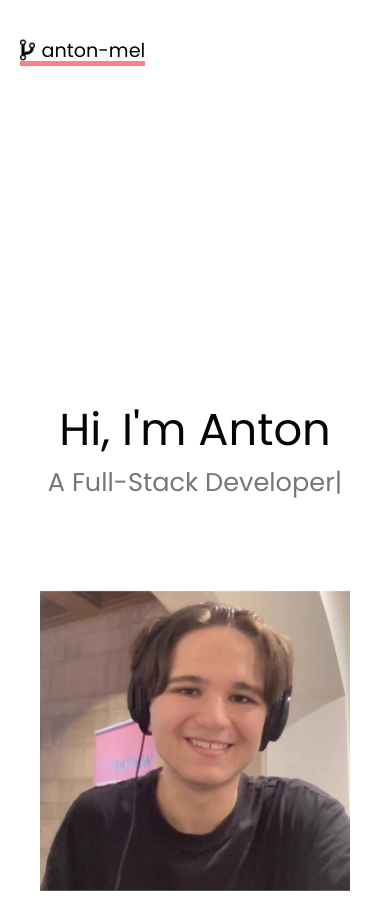
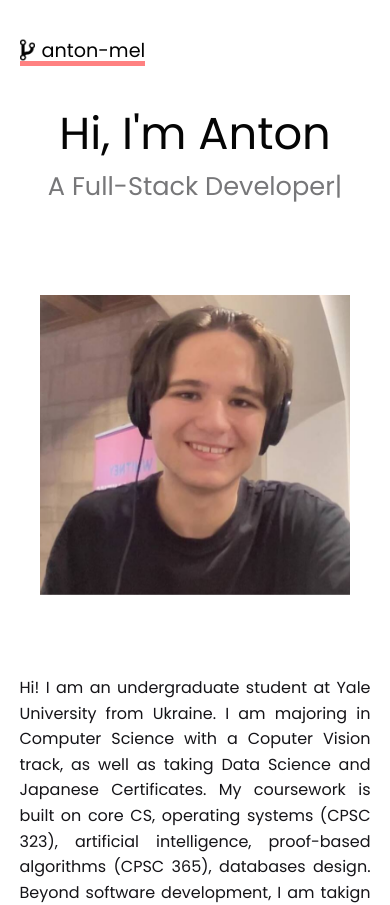
Before and after one commit to anton-mel/MyPortfolio, a React (Create React App) app: page / in a window 390 px wide. Shown: the top 905 px of the page. Built offline with nearby package versions, Linux system fonts and the light colour scheme.

Commit message:
formating

```diff
--- a/src/index.css
+++ b/src/index.css
@@ -261,6 +261,6 @@ video {
     padding: 0;
   }
   main {
-    height: 150vh;
+    height: auto !important;
   }
 }
```
